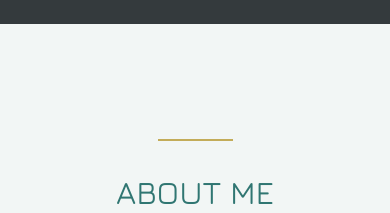
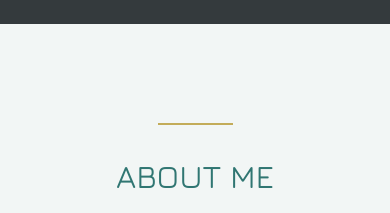
Before and after one commit to ajhanson22227/portfolio, a React (Create React App) app: page / in a window 390 px wide. Shown: the part 820-1033 px from the top of the page. Built offline with nearby package versions, Linux system fonts and the light colour scheme.

Commit message:
reduce margin above line in personal container for mobile too much space was above the about me title and this extra space was part of it

```diff
--- a/src/components/Summary/Personal/Personal.css
+++ b/src/components/Summary/Personal/Personal.css
@@ -196,5 +196,9 @@
         font-size: .9em !important;
     }
 
+    .summary-container .contact-topline{
+        margin-top: 3em;
+    }
+
 
 }
```
